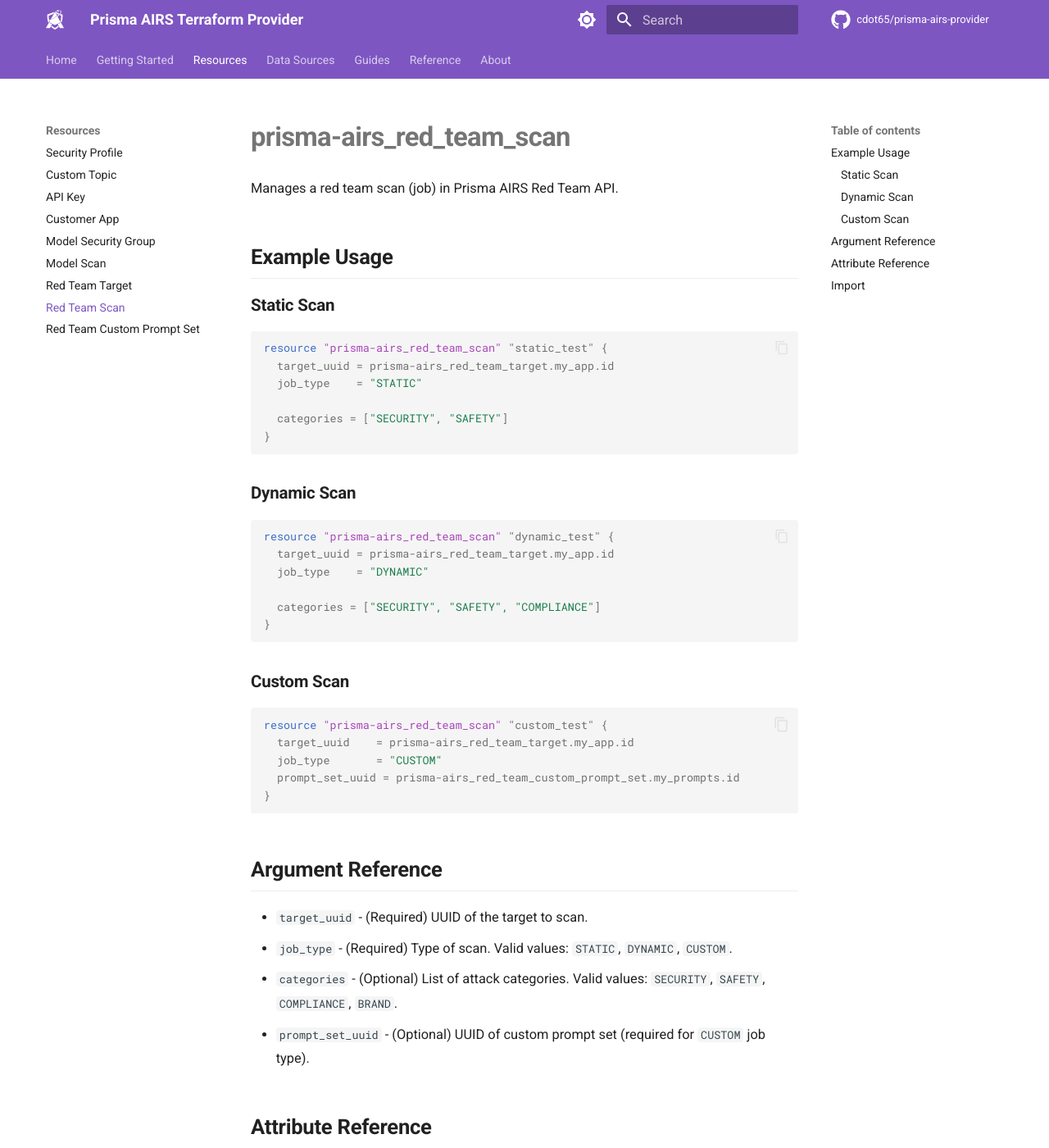
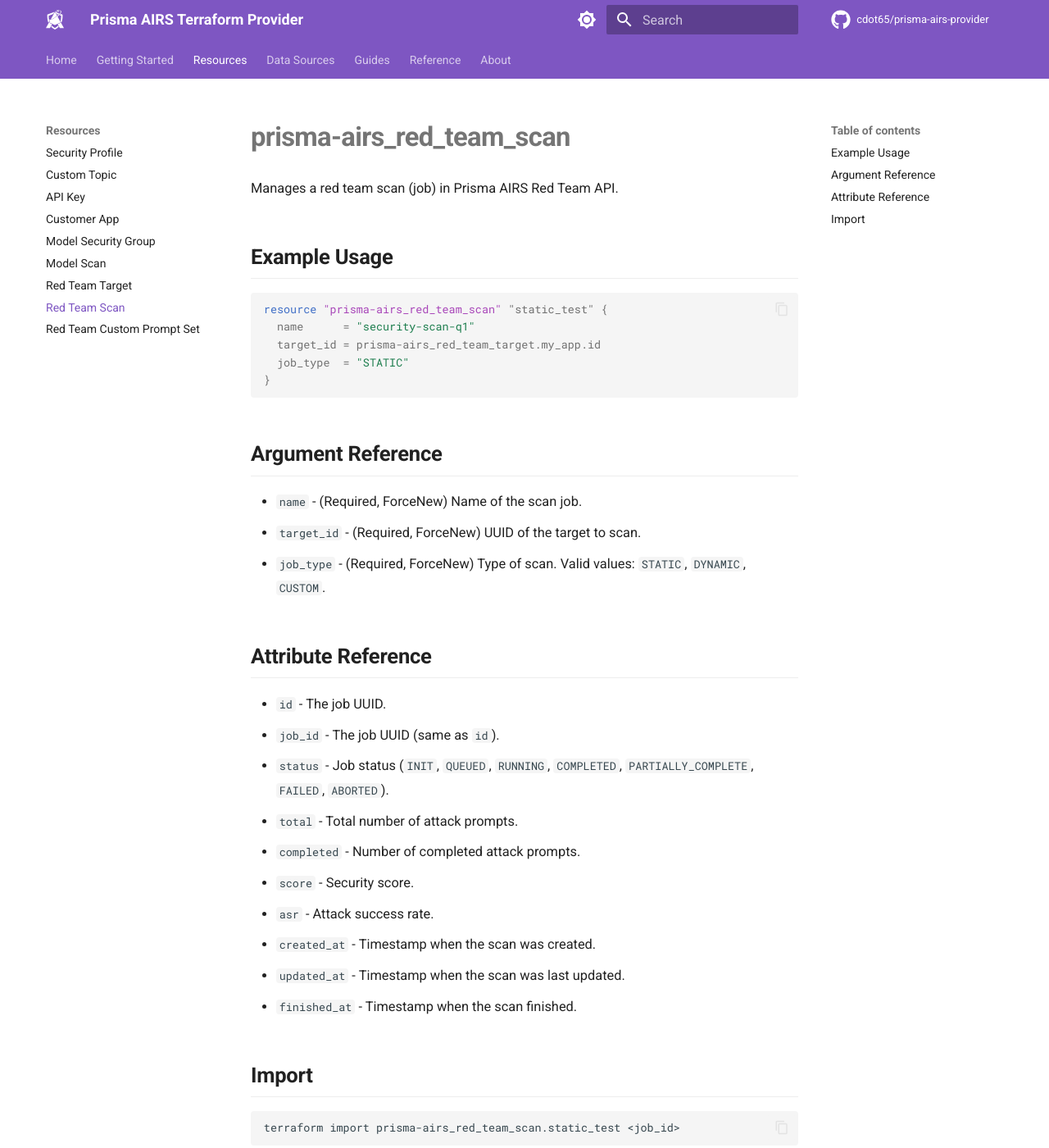
Before and after one commit to cdot65/terraform-provider-prisma-airs, an MkDocs documentation site: the page built from docs/resources/red-team-scan.md, in a window 1280 px wide and 1400 px high. Shown: the whole window at 82% size. Built offline with MkDocs 1.6.1 and Material for MkDocs 9.7.7, drawn with Linux system fonts in a browser that asks for light colours; comment, search, counter and statistics services are not loaded.

Commit message:
docs: update resource docs for SDK field changes
- customer-app: app_id→customer_app_id, remove description/timestamps,
  add tsg_id/model_name/cloud_provider/environment/status, import by name
- model-scan: name/source→model_uri/scan_origin, source_type now Computed
- api-key: updated_by→created_by, active→revoked+status
- red-team-scan: rewrite for name/target_id/total/completed/score/asr
- guide: updated_by→created_by in example

````diff
--- a/docs/resources/red-team-scan.md
+++ b/docs/resources/red-team-scan.md
@@ -4,51 +4,32 @@
 
 ## Example Usage
 
-### Static Scan
-
 ```hcl
 resource "prisma-airs_red_team_scan" "static_test" {
-  target_uuid = prisma-airs_red_team_target.my_app.id
-  job_type    = "STATIC"
-
-  categories = ["SECURITY", "SAFETY"]
-}
-```
-
-### Dynamic Scan
-
-```hcl
-resource "prisma-airs_red_team_scan" "dynamic_test" {
-  target_uuid = prisma-airs_red_team_target.my_app.id
-  job_type    = "DYNAMIC"
-
-  categories = ["SECURITY", "SAFETY", "COMPLIANCE"]
-}
-```
-
-### Custom Scan
-
-```hcl
-resource "prisma-airs_red_team_scan" "custom_test" {
-  target_uuid    = prisma-airs_red_team_target.my_app.id
-  job_type       = "CUSTOM"
-  prompt_set_uuid = prisma-airs_red_team_custom_prompt_set.my_prompts.id
+  name      = "security-scan-q1"
+  target_id = prisma-airs_red_team_target.my_app.id
+  job_type  = "STATIC"
 }
 ```
 
 ## Argument Reference
 
-- `target_uuid` - (Required) UUID of the target to scan.
-- `job_type` - (Required) Type of scan. Valid values: `STATIC`, `DYNAMIC`, `CUSTOM`.
-- `categories` - (Optional) List of attack categories. Valid values: `SECURITY`, `SAFETY`, `COMPLIANCE`, `BRAND`.
-- `prompt_set_uuid` - (Optional) UUID of custom prompt set (required for `CUSTOM` job type).
+- `name` - (Required, ForceNew) Name of the scan job.
+- `target_id` - (Required, ForceNew) UUID of the target to scan.
+- `job_type` - (Required, ForceNew) Type of scan. Valid values: `STATIC`, `DYNAMIC`, `CUSTOM`.
 
 ## Attribute Reference
 
-- `id` - The job ID.
+- `id` - The job UUID.
+- `job_id` - The job UUID (same as `id`).
 - `status` - Job status (`INIT`, `QUEUED`, `RUNNING`, `COMPLETED`, `PARTIALLY_COMPLETE`, `FAILED`, `ABORTED`).
+- `total` - Total number of attack prompts.
+- `completed` - Number of completed attack prompts.
+- `score` - Security score.
+- `asr` - Attack success rate.
 - `created_at` - Timestamp when the scan was created.
 - `updated_at` - Timestamp when the scan was last updated.
+- `finished_at` - Timestamp when the scan finished.
 
 ## Import
 
````
Also changed, not shown: docs/guides/managing-security-profiles.md (+1 -1 lines), docs/resources/api-key.md (+7 -6 lines), docs/resources/customer-app.md (+15 -8 lines), docs/resources/model-scan.md (+8 -12 lines).
